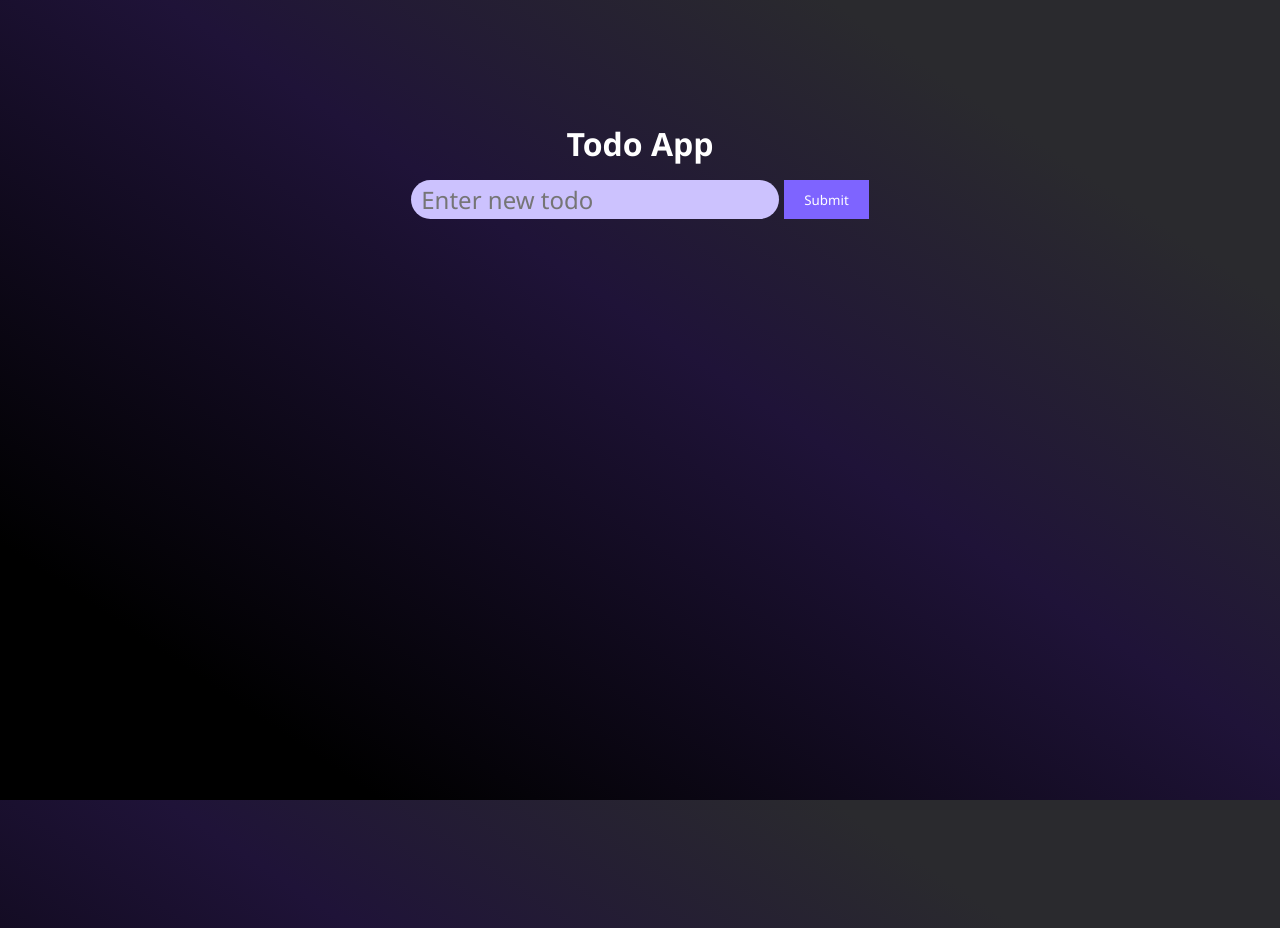
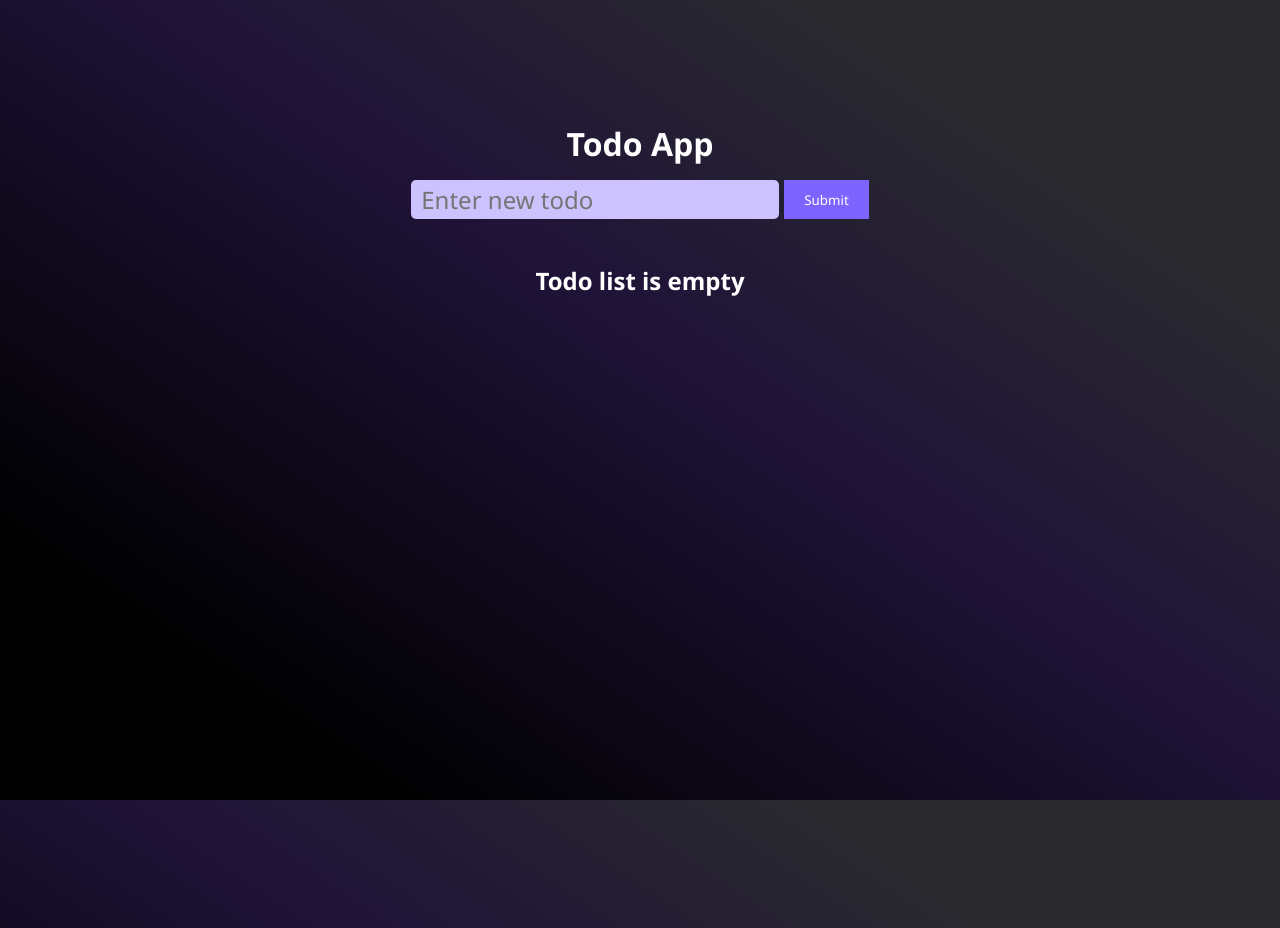
Before and after one commit to andriiafanasiev/Todo-App, a React (Create React App) app: page / in a window 1280 px wide. Built offline with nearby package versions, Linux system fonts and the light colour scheme.

Commit message:
Empty message if todo-list is empty

```diff
--- a/src/components/Todos/TodoForm.module.css
+++ b/src/components/Todos/TodoForm.module.css
@@ -4,13 +4,14 @@
     gap: 5px;
     font-size: 34px;
     margin-top: 20px;
+    margin-bottom: 40px;
 }
 
 .todoInput {
     padding: 3px 10px;
     font-size: 24px;
     background-color: #CCC2FE;
-    border-radius: 20px;
+    border-radius: 5px;
 
 }
 
--- a/src/components/Todos/TodoList.jsx
+++ b/src/components/Todos/TodoList.jsx
@@ -5,11 +5,10 @@ import styles from './TodoList.module.css';
 function TodoList({ todos }) {
   return (
     <div className={styles.todo__todolist}>
-      {todos
-        ? todos.map((todoText, index) => {
-            return <Todo key={index} todoText={todoText}></Todo>;
-          })
-        : 'Todo list is empty'}
+      {todos.length === 0 && <h2>Todo list is empty</h2>}
+      {todos.map((todoText, index) => {
+        return <Todo key={index} todoText={todoText}></Todo>;
+      })}
     </div>
   );
 }
--- a/src/components/Todos/TodoList.module.css
+++ b/src/components/Todos/TodoList.module.css
@@ -2,5 +2,6 @@
     display: flex;
     overflow: scroll;
     flex-direction: column;
+    padding: 10px;
     max-height: 420px;
 }
```
